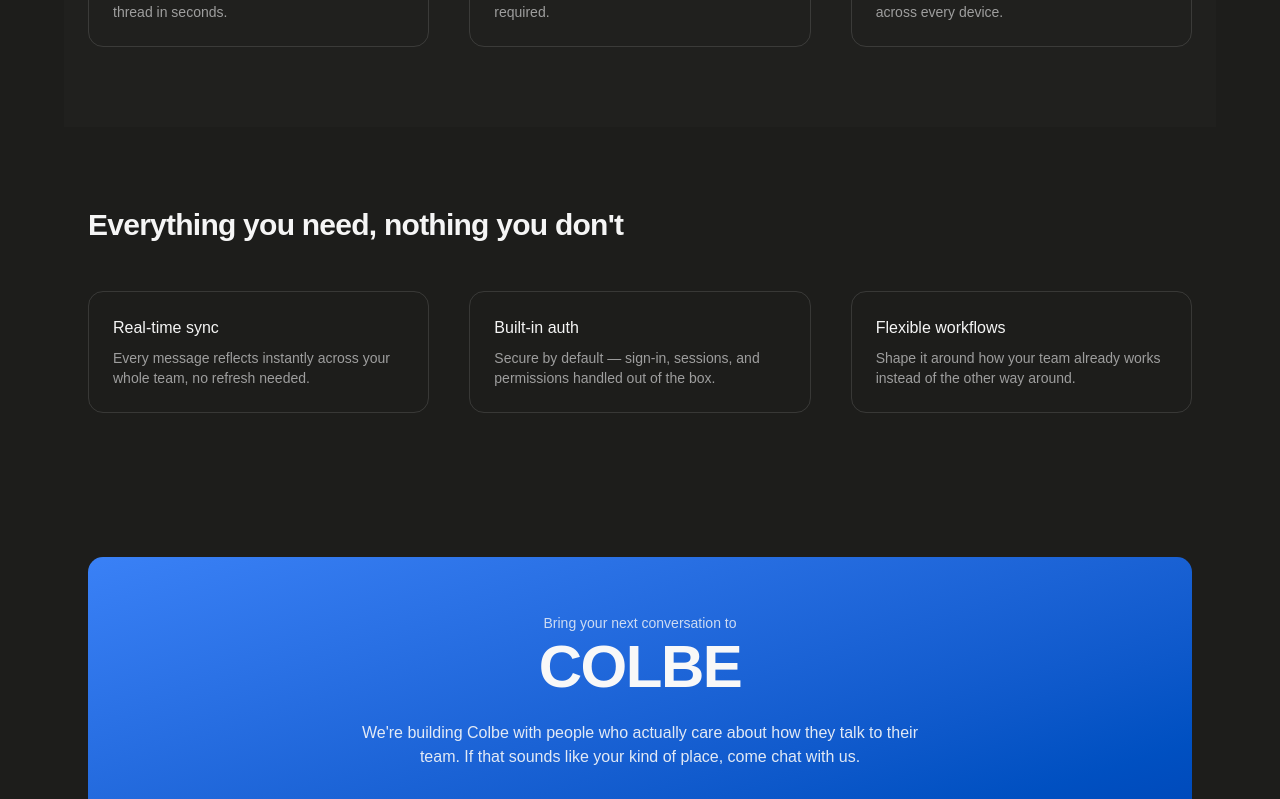
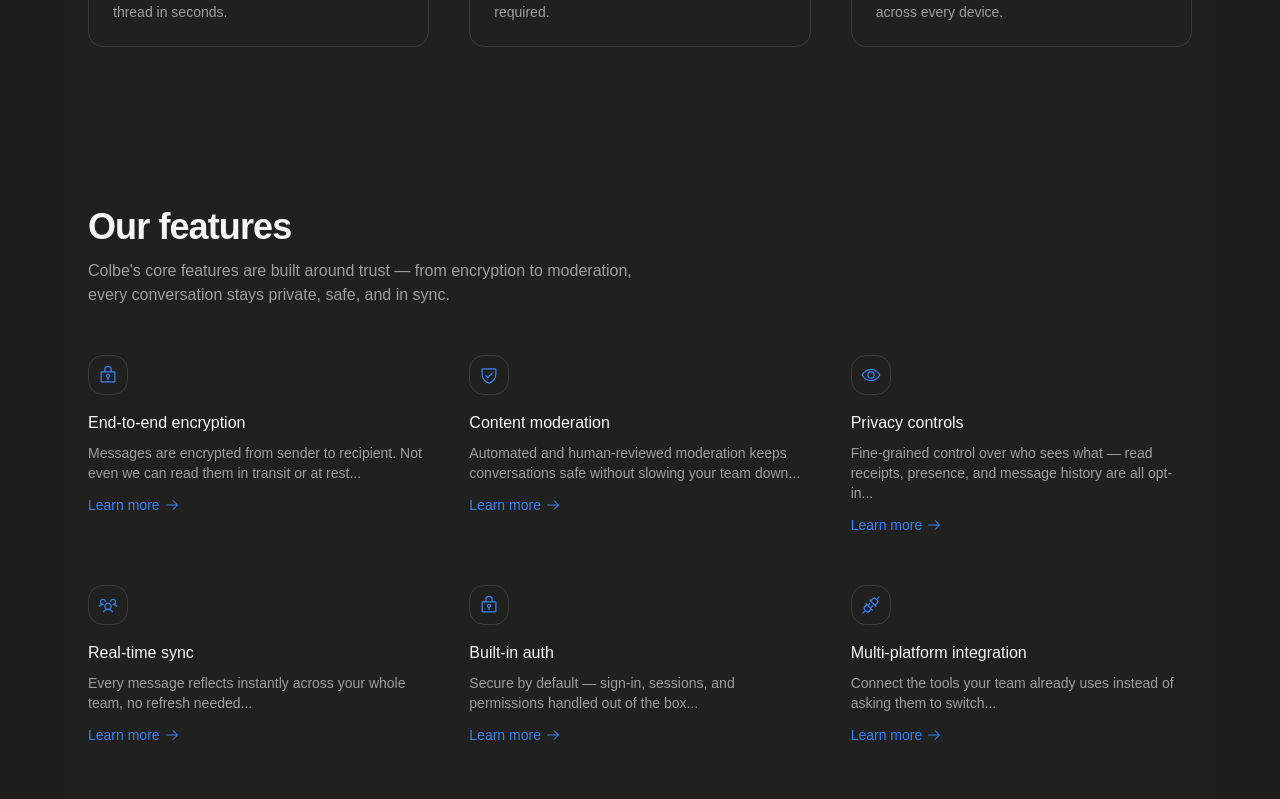
Before and after one commit to Colbem-Studio/colbe, a Next.js app: page / in a window 1280 px wide. Shown: the part 840-1639 px from the top of the page. Built offline with nearby package versions, Linux system fonts and the light colour scheme.

Commit message:
feat: Update features.tsx

```diff
--- a/src/components/marketing/features.tsx
+++ b/src/components/marketing/features.tsx
@@ -1,23 +1,82 @@
+import Link from "next/link";
+import {
+  ShieldCheck,
+  LockKey,
+  Eye,
+  UsersThree,
+  Plugs,
+  ArrowRight,
+} from "@phosphor-icons/react/dist/ssr";
+
 const FEATURES = [
-  { title: "Real-time sync", description: "Every message reflects instantly across your whole team, no refresh needed." },
-  { title: "Built-in auth", description: "Secure by default — sign-in, sessions, and permissions handled out of the box." },
-  { title: "Flexible workflows", description: "Shape it around how your team already works instead of the other way around." },
+  {
+    title: "End-to-end encryption",
+    description: "Messages are encrypted from sender to recipient. Not even we can read them in transit or at rest...",
+    icon: LockKey,
+  },
+  {
+    title: "Content moderation",
+    description: "Automated and human-reviewed moderation keeps conversations safe without slowing your team down...",
+    icon: ShieldCheck,
+  },
+  {
+    title: "Privacy controls",
+    description: "Fine-grained control over who sees what — read receipts, presence, and message history are all opt-in...",
+    icon: Eye,
+  },
+  {
+    title: "Real-time sync",
+    description: "Every message reflects instantly across your whole team, no refresh needed...",
+    icon: UsersThree,
+  },
+  {
+    title: "Built-in auth",
+    description: "Secure by default — sign-in, sessions, and permissions handled out of the box...",
+    icon: LockKey,
+  },
+  {
+    title: "Multi-platform integration",
+    description: "Connect the tools your team already uses instead of asking them to switch...",
+    icon: Plugs,
+  },
 ];
 
 export function MarketingFeatures() {
   return (
-    <section id="features">
+    <section id="features" className="bg-card/40">
       <div className="mx-auto max-w-6xl px-6 py-20">
-        <h2 className="text-2xl font-semibold tracking-tight text-foreground md:text-3xl">
-          Everything you need, nothing you don't
+        <h2 className="text-3xl font-semibold tracking-tight text-foreground md:text-4xl">
+          Our features
         </h2>
-        <div className="mt-12 grid gap-10 md:grid-cols-3">
-          {FEATURES.map((feature) => (
-            <div key={feature.title} className="rounded-[15px] border border-border p-6">
-              <h3 className="text-base font-medium text-foreground">{feature.title}</h3>
-              <p className="mt-2 text-sm text-muted-foreground">{feature.description}</p>
-            </div>
-          ))}
+        <p className="mt-3 max-w-xl text-sm text-muted-foreground md:text-base">
+          Colbe's core features are built around trust — from encryption to
+          moderation, every conversation stays private, safe, and in sync.
+        </p>
+
+        <div className="mt-12 grid gap-x-10 gap-y-12 md:grid-cols-3">
+          {FEATURES.map((feature) => {
+            const Icon = feature.icon;
+            return (
+              <div key={feature.title}>
+                <div className="flex h-10 w-10 items-center justify-center rounded-[15px] border border-border">
+                  <Icon className="h-5 w-5 text-primary" />
+                </div>
+                <h3 className="mt-4 text-base font-medium text-foreground">
+                  {feature.title}
+                </h3>
+                <p className="mt-2 text-sm text-muted-foreground">
+                  {feature.description}
+                </p>
+                <Link
+                  href="#"
+                  className="group mt-3 inline-flex items-center gap-1 text-sm font-medium text-primary"
+                >
+                  Learn more
+                  <ArrowRight className="h-4 w-4 transition-transform group-hover:translate-x-1" />
+                </Link>
+              </div>
+            );
+          })}
         </div>
       </div>
     </section>
```
